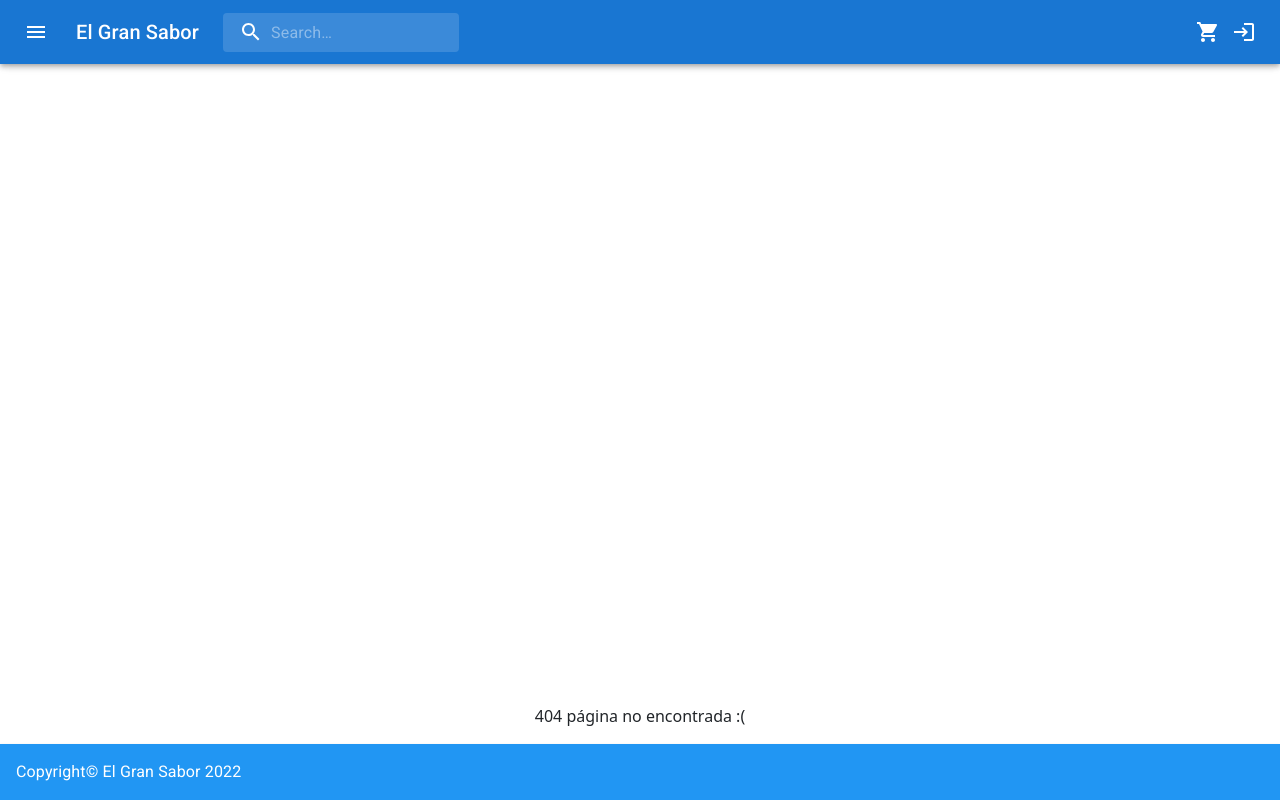
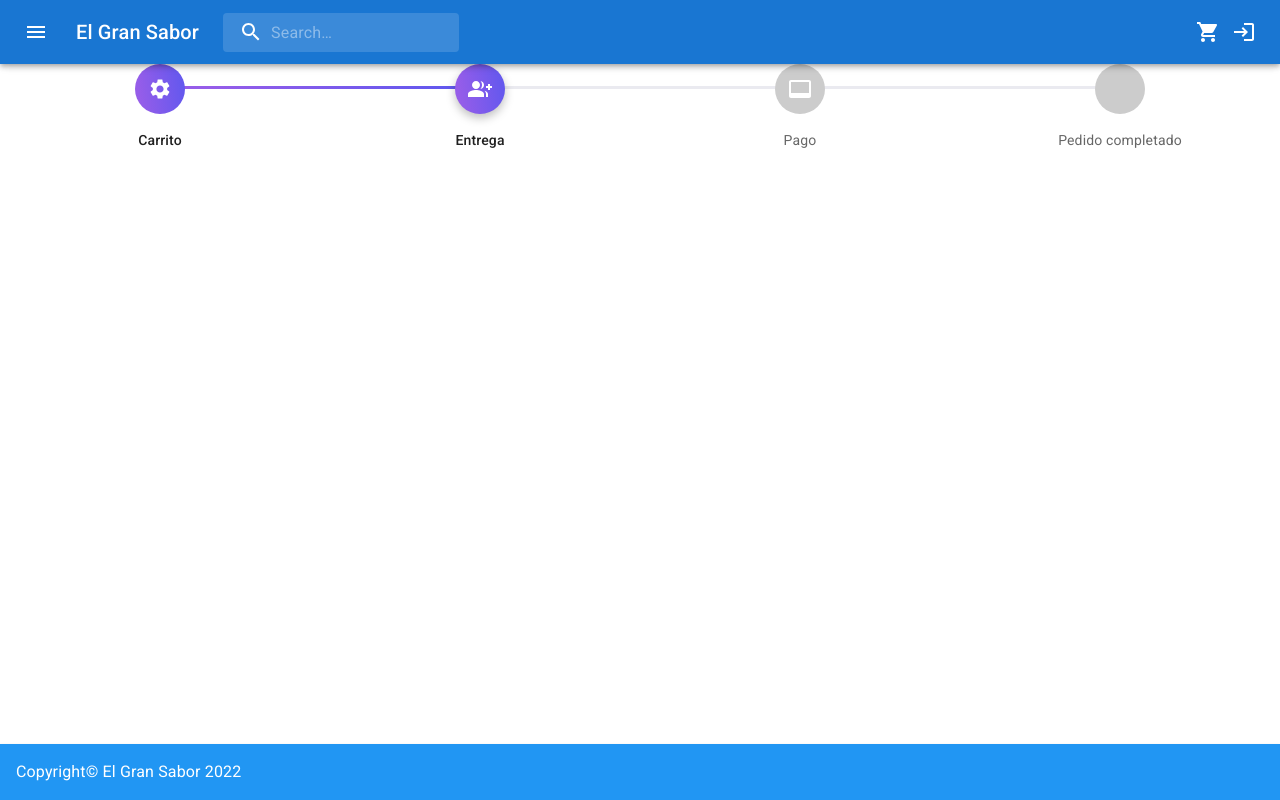
Before and after one commit to santillienzo/final-frontend, a React (Create React App) app: page /pay_order in a window 1280 px wide. Before the commit this address had no page. Built offline with nearby package versions, Linux system fonts and the light colour scheme.

Commit message:
feat: crear pentalla

```diff
--- a/src/App.tsx
+++ b/src/App.tsx
@@ -1,4 +1,4 @@
-import {Footer, Home, NavBar,DetailProduct,Error404} from './components';
+import {Footer, Home, NavBar,DetailProduct,Error404, PayOrder} from './components';
 import {BrowserRouter as Router, Route, Routes as RoutesContainer} from "react-router-dom";
 import { styled } from '@mui/material/styles';
 
@@ -15,11 +15,14 @@ function App() {
     return (
         <Router>
             <div style={{minHeight: '100vh', display: 'grid', gridTemplateRows: 'auto 1fr auto'}}>
-                <NavBar/>
-                <DrawerHeader></DrawerHeader>
+                <div>
+                    <NavBar/>
+                    <DrawerHeader></DrawerHeader>
+                </div>
                 <RoutesContainer>
                     <Route path="/" element={<Home/>}/>
                     <Route path="/product/:id" element={<DetailProduct />} />
+                    <Route path="/pay_order" element={<PayOrder />} />
                     <Route path="*" element={<Error404/>}/>
                 </RoutesContainer>
                 <Footer/>
--- /dev/null
+++ b/src/components/features/PayStepper/PayStepper.tsx
@@ -0,0 +1,98 @@
+import * as React from 'react';
+import { styled } from '@mui/material/styles';
+import Stack from '@mui/material/Stack';
+import Stepper from '@mui/material/Stepper';
+import Step from '@mui/material/Step';
+import StepLabel from '@mui/material/StepLabel';
+import SettingsIcon from '@mui/icons-material/Settings';
+import GroupAddIcon from '@mui/icons-material/GroupAdd';
+import VideoLabelIcon from '@mui/icons-material/VideoLabel';
+import StepConnector, { stepConnectorClasses } from '@mui/material/StepConnector';
+import { StepIconProps } from '@mui/material/StepIcon';
+
+const ColorlibConnector = styled(StepConnector)(({ theme }) => ({
+    [`&.${stepConnectorClasses.alternativeLabel}`]: {
+        top: 22,
+    },
+    [`&.${stepConnectorClasses.active}`]: {
+        [`& .${stepConnectorClasses.line}`]: {
+        backgroundImage:
+            'linear-gradient( 83.2deg,  rgba(150,93,233,1) 10.8%, rgba(99,88,238,1) 94.3% )',
+        },
+    },
+    [`&.${stepConnectorClasses.completed}`]: {
+        [`& .${stepConnectorClasses.line}`]: {
+        backgroundImage:
+            'linear-gradient( 83.2deg,  rgba(150,93,233,1) 10.8%, rgba(99,88,238,1) 94.3% )',
+        },
+    },
+    [`& .${stepConnectorClasses.line}`]: {
+        height: 3,
+        border: 0,
+        backgroundColor:
+        theme.palette.mode === 'dark' ? theme.palette.grey[800] : '#eaeaf0',
+        borderRadius: 1,
+    },
+}));
+
+const ColorlibStepIconRoot = styled('div')<{
+    ownerState: { completed?: boolean; active?: boolean };
+}>(({ theme, ownerState }) => ({
+    backgroundColor: theme.palette.mode === 'dark' ? theme.palette.grey[700] : '#ccc',
+    zIndex: 1,
+    color: '#fff',
+    width: 50,
+    height: 50,
+    display: 'flex',
+    borderRadius: '50%',
+    justifyContent: 'center',
+    alignItems: 'center',
+    ...(ownerState.active && {
+        backgroundImage:
+        'linear-gradient( 83.2deg,  rgba(150,93,233,1) 10.8%, rgba(99,88,238,1) 94.3% )',
+        boxShadow: '0 4px 10px 0 rgba(0,0,0,.25)',
+    }),
+    ...(ownerState.completed && {
+        backgroundImage:
+        'linear-gradient( 83.2deg,  rgba(150,93,233,1) 10.8%, rgba(99,88,238,1) 94.3% )',
+    }),
+}));
+
+function ColorlibStepIcon(props: StepIconProps) {
+    const { active, completed, className } = props;
+
+    const icons: { [index: string]: React.ReactElement } = {
+        1: <SettingsIcon />,
+        2: <GroupAddIcon />,
+        3: <VideoLabelIcon />,
+    };
+
+    return (
+        <ColorlibStepIconRoot ownerState={{ completed, active }} className={className}>
+        {icons[String(props.icon)]}
+        </ColorlibStepIconRoot>
+    );
+}
+
+const steps = [
+    "Carrito",
+    "Entrega",
+    "Pago",
+    "Pedido completado"
+];
+
+const PayStepper = () => {
+    return (
+            <Stack sx={{ width: '100%' }} spacing={4}>
+            <Stepper alternativeLabel activeStep={1} connector={<ColorlibConnector />}>
+                {steps.map((label) => (
+                <Step key={label}>
+                    <StepLabel StepIconComponent={ColorlibStepIcon}>{label}</StepLabel>
+                </Step>
+                ))}
+            </Stepper>
+            </Stack>
+        );
+    };
+
+export default PayStepper;
--- a/src/components/index.ts
+++ b/src/components/index.ts
@@ -9,6 +9,7 @@ export {default as Footer} from './layout/Footer/Footer'
 /*Componentes específicos de las vistas.*/
 export {default as BannerHome} from './features/BannerHome/BannerHome'
 export {default as SliderCardSection} from './features/SliderCardSection/SliderCardSection'
+export {default as PayStepper} from './features/PayStepper/PayStepper'
 
 //COMMON
 /*Componentes reutilizables como botones, tarjetas, etc */
@@ -19,4 +20,5 @@ export {default as RedirectButton} from './common/RedirectButton/RedirectButton'
 /*Las raíces de las vistas */
 export {default as Home} from './views/Home'
 export {default as DetailProduct} from './views/DetailProduct'
+export {default as PayOrder} from './views/PayOrder'
 export {default as Error404} from './views/Error404'
--- a/src/components/layout/CartDrawer/CartDrawer.tsx
+++ b/src/components/layout/CartDrawer/CartDrawer.tsx
@@ -11,6 +11,8 @@ import DeleteIcon from '@mui/icons-material/Delete';
 import Select from '@mui/material/Select';
 import ArrowForwardIosIcon from '@mui/icons-material/ArrowForwardIos';
 import CartContext from '../../../context/CartContext';
+import { useNavigate } from "react-router-dom";
+
 
 interface Props{
     openDrawer: boolean,
@@ -28,6 +30,8 @@ const DrawerHeader = styled('div')(({ theme }) => ({
 }));
 
 const ProductList = () => {
+    const navigate = useNavigate();
+
     const {cartItems, priceTotal, deleteItemToCart, updateItem, countCart} = useContext<any>(CartContext)
 
     return(
@@ -92,7 +96,12 @@ const ProductList = () => {
                         <Typography variant="h6">Subtotal</Typography>
                         <Typography variant="h6">${priceTotal}</Typography>
                     </Box>
-                    <Button variant="contained" endIcon={<ArrowForwardIosIcon />} sx={{width: '100%'}}>
+                    <Button
+                        variant="contained"
+                        endIcon={<ArrowForwardIosIcon />}
+                        sx={{width: '100%'}}
+                        onClick={()=> navigate('pay_order')}
+                    >
                         Ir a pagar
                     </Button>
                 </Box>
@@ -102,6 +111,7 @@ const ProductList = () => {
 };
 
 const CartDrawer = ({openDrawer, toggleDrawer, anchor} : Props) => {
+
     //Traemos la cantidad de productos desde el context
     const {countCart} = useContext<any>(CartContext)
 
--- /dev/null
+++ b/src/components/views/PayOrder.tsx
@@ -0,0 +1,12 @@
+import React from 'react'
+import {PayStepper} from '..'
+
+const PayOrder = () => {
+    return (
+        <div>
+            <PayStepper/>
+        </div>
+    )
+}
+
+export default PayOrder
```
